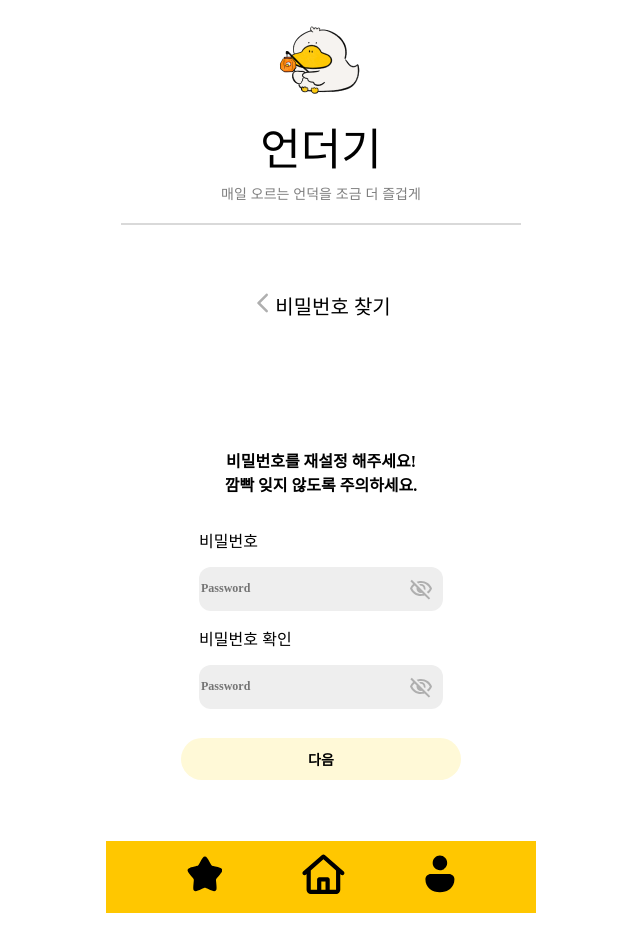
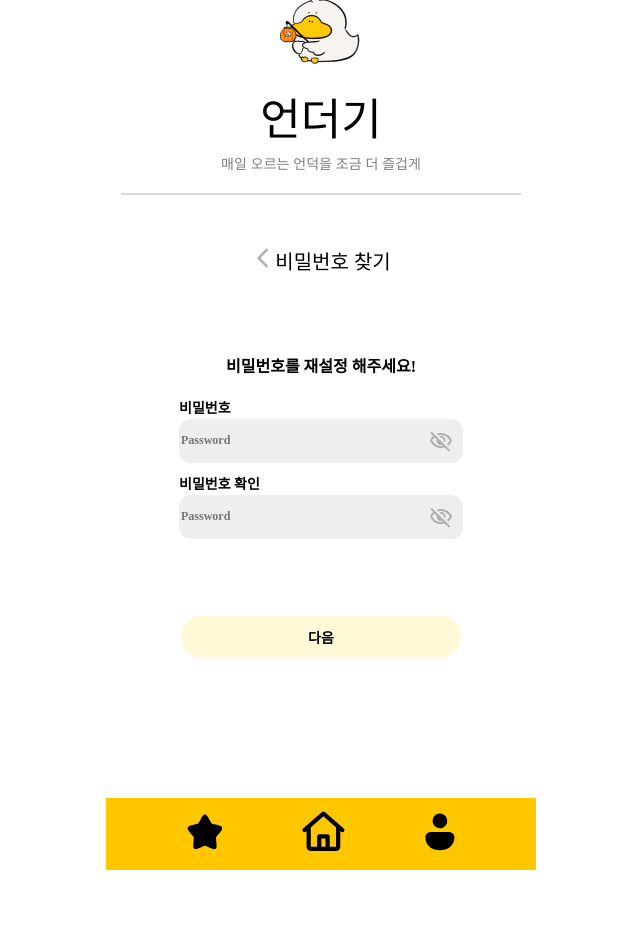
Before and after one commit to LikeLion-at-DGU/2024-simba-1--Undugi, a Django app: page /accounts/passwordfindv2/ in a window 1280 px wide. Shown: the whole page, without its empty margins (319-959 px from the left). After the commit the page ends 870 px from the top, so only its background shows below. Run offline with Django 5.2, Linux system fonts and the light colour scheme; some web fonts are replaced.

Commit message:
💄 feat : 아이디/비번 찾기, 내 정보 수정 페이지 css 수정 0625

```diff
--- a/project/accounts/templates/accounts/idfindv1.html
+++ b/project/accounts/templates/accounts/idfindv1.html
@@ -30,8 +30,7 @@
             </div>
             <div class="contents">
                 <p class="contents_text">저런!<br>
-                    닉네임과 비밀번호,<br>
-                    그리고 학과를 입력해 주세요.
+                    닉네임과 학과를 입력해 주세요.
                 </p>
                 <form action="{% url 'accounts:idfindv1' %}" method="POST">
                     {% csrf_token %}
--- a/project/accounts/templates/accounts/passwordfindv2.html
+++ b/project/accounts/templates/accounts/passwordfindv2.html
@@ -28,12 +28,10 @@
                 </a>
                 <div class="title_text">비밀번호 찾기</div>
             </div>
-            <div class="Password">
-                <p class="Password_text">비밀번호를 재설정 해주세요!<br>
-                    깜빡 잊지 않도록 주의하세요.
-                </p>
             <form action="{% url 'accounts:passwordfindv2' %}" method="POST">
                 {% csrf_token %}
+                <div class="Password">
+                    <p class="Password_text">비밀번호를 재설정 해주세요!</p>
                         <div class="PW_invisible">
                             <p class="PW_invisible-title">비밀번호</p>
                             <div class="input-field">
@@ -53,12 +51,11 @@
                             </div>
                         </div>
                         <p id="pwError">비밀번호가 일치하지 않습니다!</p>
+                    </div>
                 <div class="next_button">
                     <button type="submit" class="button" id="nextbtn">다음</button>
                 </div>
-                </div>
             </form>
-        </div>
         {% include 'shared/_navbar.html' %}
     </div>
 
@@ -79,14 +76,14 @@
                 if (regex.test(password) && password === confirmPassword) {
                     nextBtn.classList.add('active');
                     nextBtn.removeAttribute('data-disabled');
-                    pwError.style.display = 'none';
+                    pwError.style.visibility = 'hidden';
                 } else {
                     nextBtn.classList.remove('active');
                     nextBtn.setAttribute('data-disabled', 'true');
                     if (password !== confirmPassword) {
-                        pwError.style.display = 'block';
+                        pwError.style.visibility = 'visible';
                     } else {
-                        pwError.style.display = 'none';
+                        pwError.style.visibility = 'hidden';
                     }
                 }
             }
--- a/project/accounts/views.py
+++ b/project/accounts/views.py
@@ -124,7 +124,7 @@
                 request.session['user_id'] = user.id
                 return render(request, 'accounts/passwordfindv2.html')  # 비밀번호 재설정 페이지
             else:
-                messages.erroe(request, '아이디가 일치하지 않습니다.')
+                messages.error(request, '아이디가 일치하지 않습니다.')
                 return render(request, 'accounts/passwordfindv1.html', {'error':'아이디가 일치하지 않습니다.'})
         except Profile.DoesNotExist:
             messages.error(request, "일치하는 사용자를 찾을 수 없습니다.")
--- a/project/project/static/css/accounts/idfindv2.css
+++ b/project/project/static/css/accounts/idfindv2.css
@@ -17,12 +17,13 @@
     align-items: center;
     background: #FFF;
     font-family: 'Pretendard', sans-serif;
+    height: 100vh;
 }
 
 .home {
     display: flex;
     width: 430px;
-    height: 932px;
+    height: 100vh;
     flex-direction: column;
     justify-content: center;
     align-items: center;
@@ -112,6 +113,8 @@
     font-style: normal;
     font-weight: 700;
     line-height: normal;
+    margin: 0px;
+    margin-bottom : 19px;
 }
 
 .ID_box {
@@ -147,7 +150,6 @@
     border-radius: 35px;
     background: #FFC700;
     border: none;
-    margin-top : 30px;
 }
 
 .signin_button a {
--- a/project/project/static/css/accounts/passwordfindv2.css
+++ b/project/project/static/css/accounts/passwordfindv2.css
@@ -17,12 +17,13 @@
     align-items: center;
     background: #FFF;
     font-family: 'Pretendard', sans-serif;
+    height: 100vh;
 }
 
 .home {
     display: flex;
     width: 430px;
-    height: 932px;
+    height: 100vh;
     flex-direction: column;
     justify-content: center;
     align-items: center;
@@ -79,8 +80,8 @@
     align-items: center;
     justify-content: center;
     flex-shrink: 0;
-    margin-top: 45px;
-    margin-bottom: 111px;
+    margin-top: 30px;
+    margin-bottom: 77px;
 }
 
 .title_text {
@@ -101,7 +102,6 @@
     justify-content: center;
     align-items: center;
     flex-shrink: 0;
-    margin-bottom: 50px;
 }
 
 .Password_text {
@@ -112,6 +112,8 @@
     font-style: normal;
     font-weight: 700;
     line-height: normal;
+    margin: 0px;
+    margin-bottom: 20px;
 }
 
 form {
@@ -129,13 +131,15 @@
     justify-content: center;
 }
 
-.PW_invisible-title p {
+.PW_invisible-title {
     color: #000;
     font-family: Pretendard;
     font-size: 14px;
     font-style: normal;
-    font-weight: 700;
+    font-weight: 600;
     line-height: normal;
+    margin: 0px;
+    margin-bottom: 3px;
 }
 
 .PW_check {
@@ -146,13 +150,16 @@
     justify-content: center;
 }
 
-.PW_check-title p {
+.PW_check-title {
     color: #000;
     font-family: Pretendard;
     font-size: 14px;
     font-style: normal;
-    font-weight: 700;
+    font-weight: 600;
     line-height: normal;
+    margin: 0px;
+    margin-top: 11px;
+    margin-bottom: 3px;
 }
 
 .input-field {
@@ -206,32 +213,11 @@
     color: #afafaf;
 }
 
-.password-text {
-    width: 240px;
-    height: 42px;
-    flex-shrink: 0;
-    color: #7e7e7e;
-    font-family: Pretendard;
-    font-size: 12px;
-    font-style: normal;
-    font-weight: 600;
-    line-height: normal;
-}
-
-.password_check-text {
-    width : 240px;
-    height: 42px;
-    flex-shrink: 0;
-    color: #7E7E7E;
-    font-family: Pretendard;
-    font-size: 12px;
-    font-style: normal;
-    font-weight: 600;
-    line-height: normal;
-}
-
 #pwError {
-    display: none;
+    visibility: hidden;
+    justify-content: center;
+    align-items: flex-start;
+    width: 280px;
     color: var(--point-red, #fa622f);
     text-align: left;
     font-family: Pretendard;
@@ -242,7 +228,7 @@
 }
 
 #nextbtn {
-    display: flex;
+    visibility: visible;
     justify-content: center;
     align-items: center;
     width: 280px;
@@ -258,7 +244,8 @@
     font-weight: 700;
     line-height: normal;
     text-decoration: none;
-    margin-top: 30px;
+    margin-top: 43.67px;
+    margin-bottom: 140px;
     cursor: not-allowed; /* 기본적으로 버튼 비활성화 */
 }
 
@@ -279,7 +266,7 @@
     font-style: normal;
     font-weight: 700;
     line-height: normal;
-    margin-top: 30px;
+    margin-bottom: 140px;
     text-decoration: none;
     cursor: pointer; /* 활성화된 버튼에 포인터 커서 */
 }
--- a/project/project/static/css/accounts/passwordfindv3.css
+++ b/project/project/static/css/accounts/passwordfindv3.css
@@ -17,12 +17,13 @@
     align-items: center;
     background: #FFF;
     font-family: 'Pretendard', sans-serif;
+    height: 100vh;
 }
 
 .home {
     display: flex;
     width: 430px;
-    height: 932px;
+    height: 100vh;
     flex-direction: column;
     justify-content: center;
     align-items: center;
@@ -70,7 +71,6 @@
     align-items: center;
     justify-content: flex-start;
     flex-shrink: 0;
-    margin-top: 186px;
 }
 
 .title {
@@ -80,6 +80,7 @@
     align-items: center;
     justify-content: center;
     flex-shrink: 0;
+    margin-top: 186px;
     margin-bottom : 39px;
 }
 
```
Also changed, not shown: project/project/static/css/accounts/idfindv1.css (+18 -7 lines), project/project/static/css/accounts/idpasswordfind.css (+5 -4 lines), project/project/static/css/accounts/passwordfindv1.css (+14 -2 lines), project/project/static/css/users/pw_checking.css (+23 -0 lines), project/users/templates/users/pw_checking.html (+12 -0 lines). Lines whose indentation alone changed are shown as unchanged.
